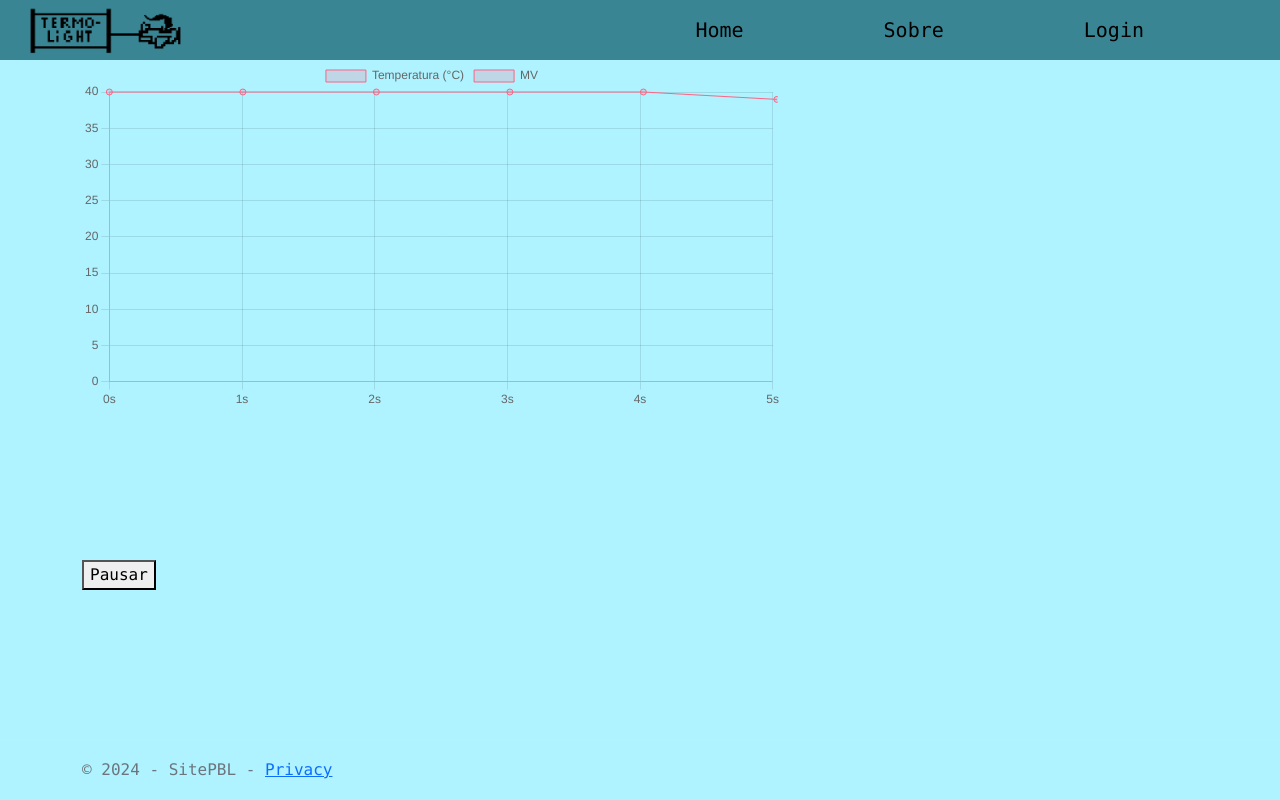
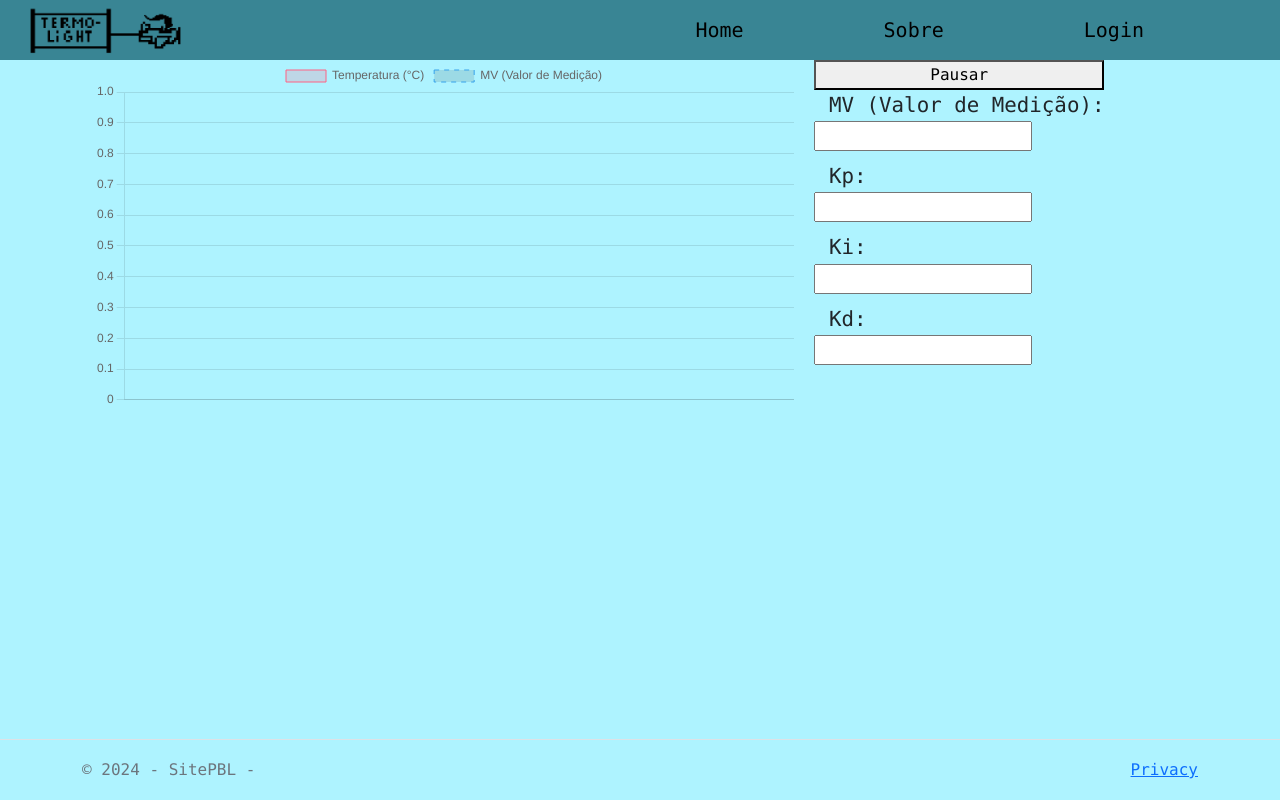
Before and after one commit to Lucas-O-S/PBL-EC5, an ASP.NET Core app: page /Sensor/Dashboard in a window 1280 px wide. Run offline with ASP.NET Core 8, Linux system fonts and the light colour scheme; style sheets or scripts are compiled from the project's sources; some libraries are stand-ins or nearby versions.

Commit message:
Diagrama base feito, falta apenas as contas.

```diff
--- a/Programa/SitePBL/SitePBL/Views/Sensor/Dashboard.cshtml
+++ b/Programa/SitePBL/SitePBL/Views/Sensor/Dashboard.cshtml
@@ -5,18 +5,55 @@
     <title>Gráfico de Temperatura</title>
     <script src="https://cdn.jsdelivr.net/npm/chart.js"></script>
     <style>
+        .container {
+            display: flex;
+            justify-content: space-between;
+            align-items: flex-start;
+        }
+
         .chart-container {
             position: relative;
             height: 500px;
             width: 700px;
         }
+
+        .controls {
+            display: flex;
+            flex-direction: column;
+            margin-left: 20px;
+        }
+
+        .form-group {
+            margin-bottom: 10px;
+        }
     </style>
 </head>
 <body>
-    <div class="chart-container">
-        <canvas id="chart"></canvas>
+
+    <div class="container">
+        <div class="chart-container">
+            <canvas id="chart"></canvas>
+        </div>
+        <div class="controls">
+            <button id="toggleButton">Pausar</button>
+            <div class="form-group">
+                <label for="mvInput">MV (Valor de Medição):</label>
+                <input type="number" id="mvInput" step="0.1" />
+            </div>
+            <div class="form-group">
+                <label for="kpInput">Kp:</label>
+                <input type="number" id="kpInput" step="0.1" />
+            </div>
+            <div class="form-group">
+                <label for="kiInput">Ki:</label>
+                <input type="number" id="kiInput" step="0.1" />
+            </div>
+            <div class="form-group">
+                <label for="kdInput">Kd:</label>
+                <input type="number" id="kdInput" step="0.1" />
+            </div>
+        </div>
     </div>
-    <button id="toggleButton">Pausar</button>
 
     <script>
         // Configuração do gráfico
@@ -38,11 +75,12 @@
                         borderWidth: 1
                     },
                     {
-                        label: 'MV',
-                        data: MV,
-                        backgroundColor: 'rgba(255, 99, 132, 0.2)',
-                        borderColor: 'rgba(255, 99, 132, 1)',
-                        borderWidth: 1
+                        label: 'MV (Valor de Medição)',
+                        data: [],
+                        borderColor: 'rgba(54, 162, 235, 1)',
+                        borderWidth: 1,
+                        borderDash: [5, 5],
+                        fill: false
                     }
                 ]
             },
@@ -101,18 +139,34 @@
         // Atualizar a temperatura a cada 1 segundo (você pode ajustar o tempo conforme necessário)
         setInterval(() => {
             if (!isPaused) {
-                obterTemperatura('4.228.64.5', '03y');  // Chame a função passando o IP do servidor e o ID da lâmpada
-                const newMV = 40;
+                const newTemperature = Math.floor(Math.random() * 10) + 20; // Gera temperatura entre 20 e 30°C
 
                 // Adiciona novos dados
-                MV.push(newMV);
+                temperatureData.push(newTemperature);
                 labels.push(`${labels.length}s`);
+
+                // Atualiza a linha de MV para que acompanhe o gráfico
+                if (mvValue !== null) {
+                    dynamicChart.data.datasets[1].data.push(mvValue);
+                }
+
+                //obterTemperatura('4.228.64.5', '03y');  // Chame a função passando o IP do servidor e o ID da lâmpada
 
                 // Atualiza o gráfico
                 dynamicChart.update();
             }
         }, 1000);
 
+        // Atualização da linha de MV
+        const mvInput = document.getElementById('mvInput');
+        mvInput.addEventListener('change', () => {
+            mvValue = parseFloat(mvInput.value);
+            if (!isNaN(mvValue)) {
+                // Atualiza todos os dados do MV para o gráfico atual
+                dynamicChart.data.datasets[1].data = Array(labels.length).fill(mvValue);
+                dynamicChart.update();
+            }
+        });
     </script>
 </body>
 </html>
```
